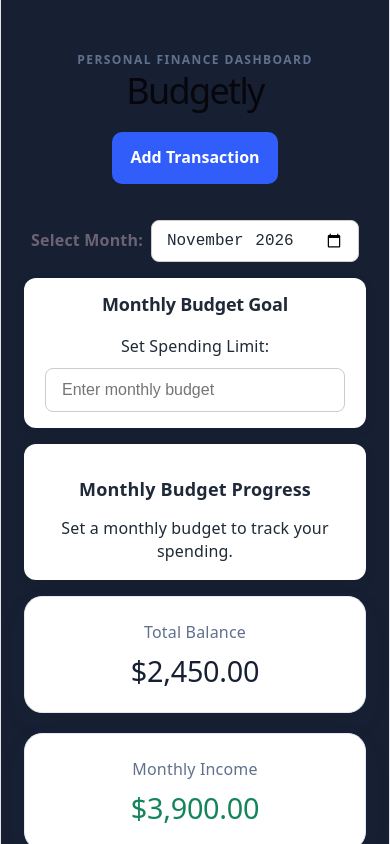
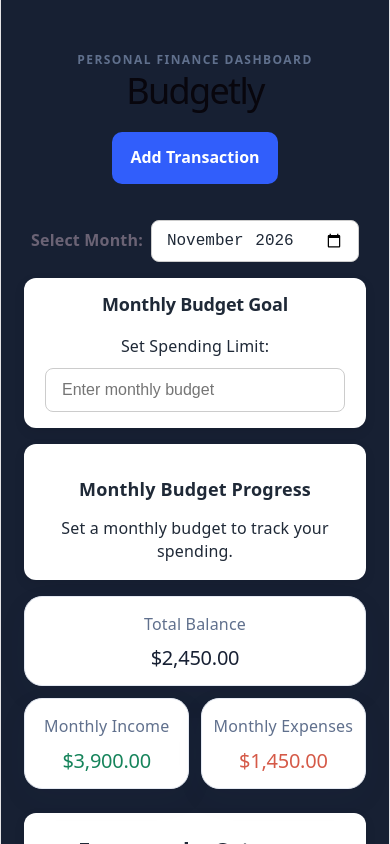
Before and after one commit to KevinEm1/Budgetly, a React (Vite) app: page / in a window 390 px wide. Shown: the top 844 px of the page. Built offline with nearby package versions, Linux system fonts and the light colour scheme.

Commit message:
Improve mobile responsiveness and transaction form layout

```diff
--- a/src/App.css
+++ b/src/App.css
@@ -49,13 +49,6 @@ h1 {
   cursor: pointer;
 }
 
-.summary-grid {
-  display: grid;
-  grid-template-columns: repeat(3, minmax(0, 1fr));
-  gap: 20px;
-  margin-bottom: 28px;
-}
-
 .summary-card,
 .content-card {
   border: 1px solid #e4e9f2;
@@ -98,10 +91,6 @@ h1 {
     gap: 30px;
   }
 }
-
-  .summary-grid {
-    grid-template-columns: 1fr;
-  }
 
 
 .filter-buttons {
@@ -570,3 +559,37 @@ box-shadow: 0 8px 24px rgba(0, 0, 0, 0.15);
 .import-modal strong {
   color: #1f2937;
 }
+
+
+@media (max-width: 480px) {
+  .content-card form input,
+  .content-card form select {
+    width: 100%;
+    max-width: 280px;
+    box-sizing: border-box;
+  }
+}
+
+
+
+@media (max-width: 480px) {
+  .summary-grid {
+    display: grid;
+    grid-template-columns: repeat(2, minmax(0, 1fr));
+    gap: 12px;
+  }
+
+  .summary-grid .summary-card:first-child {
+    grid-column: 1 / -1;
+  }
+
+  .summary-card {
+    min-width: 0;
+    padding: 16px 10px;
+  }
+
+  .summary-card h2 {
+    font-size: 1.25rem;
+    overflow-wrap: anywhere;
+  }
+}
```
